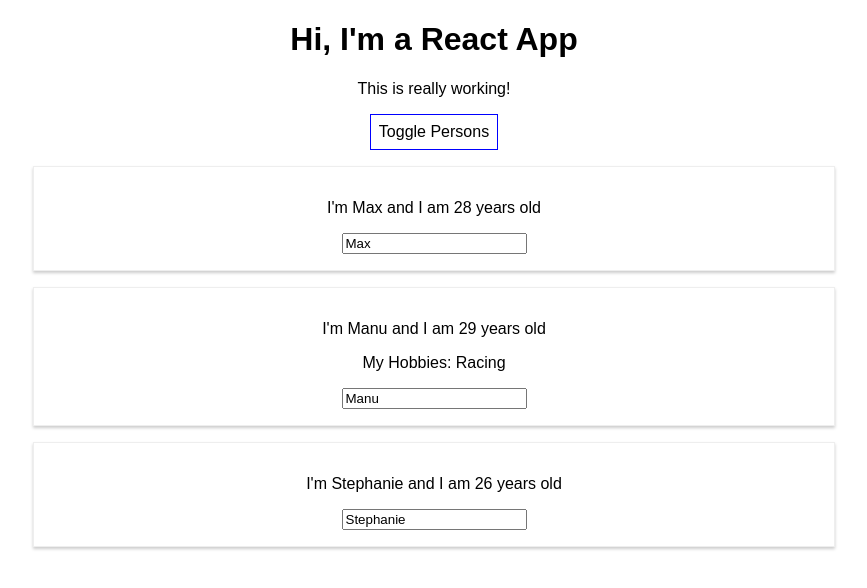
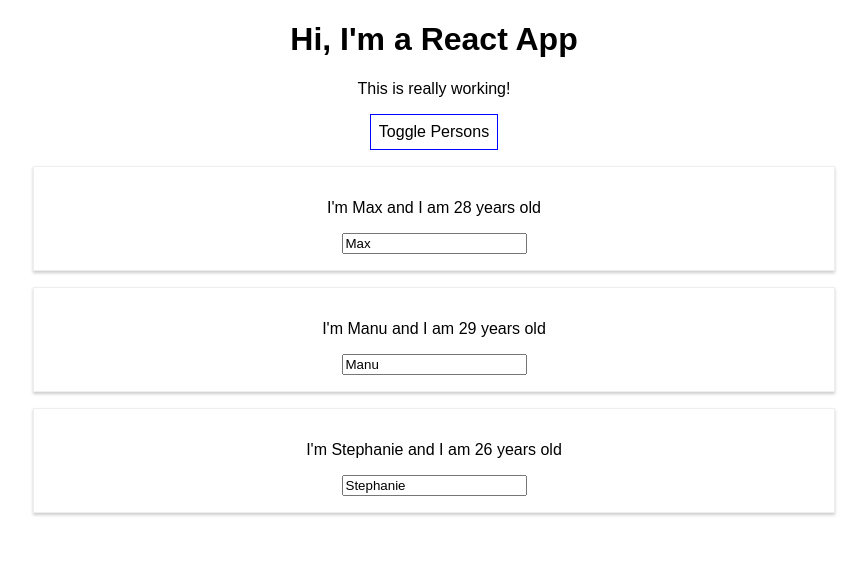
Before and after one commit to alineayumi/react-the-complete-guide-academind, a React (Create React App) app in the folder react-complete-guide/: page / in a window 1280 px wide. Both pictures are taken after a click on the button "Toggle Persons". Shown: the top 588 px of the page, without its empty margins (206-1073 px from the left). Built offline with nearby package versions, Linux system fonts and the light colour scheme.

Commit message:
56: iterating in list to show content dinamically

```diff
--- a/react-complete-guide/src/App.js
+++ b/react-complete-guide/src/App.js
@@ -54,17 +54,11 @@
 		if (this.state.showPersons) {
 			persons = (
 				<div>
-					<Person
-						name={this.state.persons[0].name}
-						age={this.state.persons[0].age} />
-					<Person
-						name={this.state.persons[1].name}
-						age={this.state.persons[1].age}
-						click={this.switchNameHandler.bind(this, 'Nicholas')}
-						changed={this.nameChangedHandler}>My Hobbies: Racing</Person>
-					<Person
-						name={this.state.persons[2].name}
-						age={this.state.persons[2].age} />
+					{this.state.persons.map(person => {
+						return <Person
+							name={person.name}
+							age={person.age} />
+					})}
 				</div>
 			);
 		}
```
